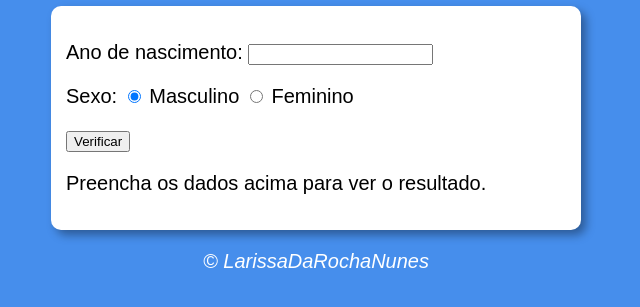
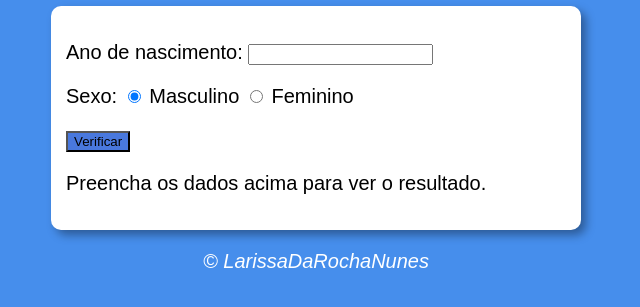
Before and after one commit to LarissaDaRochaNunes/Projetos-Frontend, a plain HTML site: page verificador-de-idade/index.html in a window 1280 px wide. Shown: the part 93-400 px from the top of the page, without its empty margins (324-964 px from the left). Drawn offline with Linux system fonts and the light colour scheme.

Commit message:
Alteração style

```diff
--- a/verificador-de-idade/index.html
+++ b/verificador-de-idade/index.html
@@ -23,7 +23,7 @@
                 <label for="fem">Feminino</label>
             </p>
             <p>
-                <input type="button" value="Verificar" onclick="verificar()">
+                <input class="button" type="button" value="Verificar" onclick="verificar()">
             </p>
         </div>
         <div id="res">
--- a/verificador-de-idade/style.css
+++ b/verificador-de-idade/style.css
@@ -18,6 +18,10 @@ section{
     box-shadow: 5px 5px 10px rgba(0, 0, 0, 0.365);
 }
 
+.button{
+    background-color: rgba(16, 78, 211, 0.762);
+}
+
 #res img{
     width: 250px;
     height: 250px;
```
